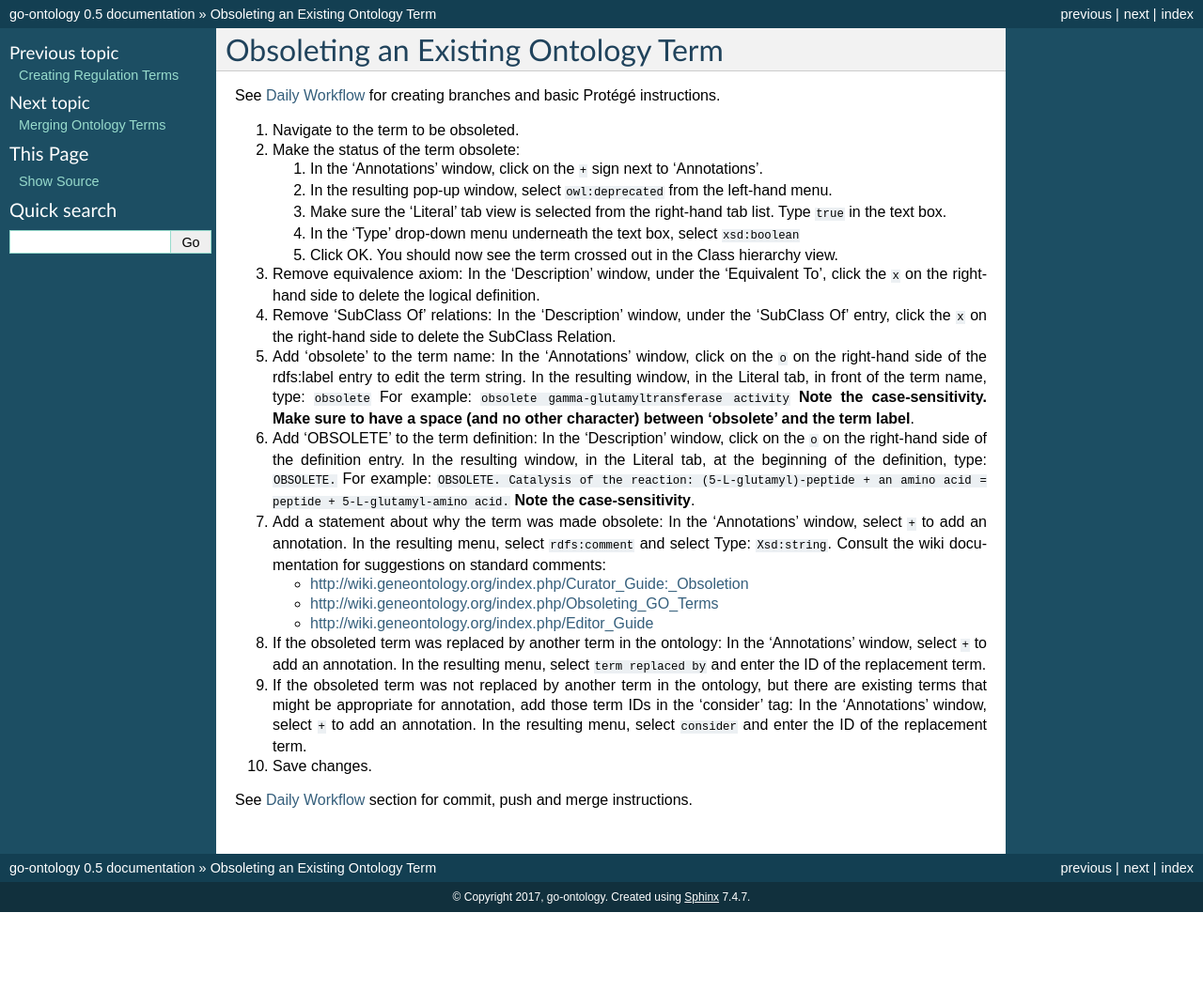
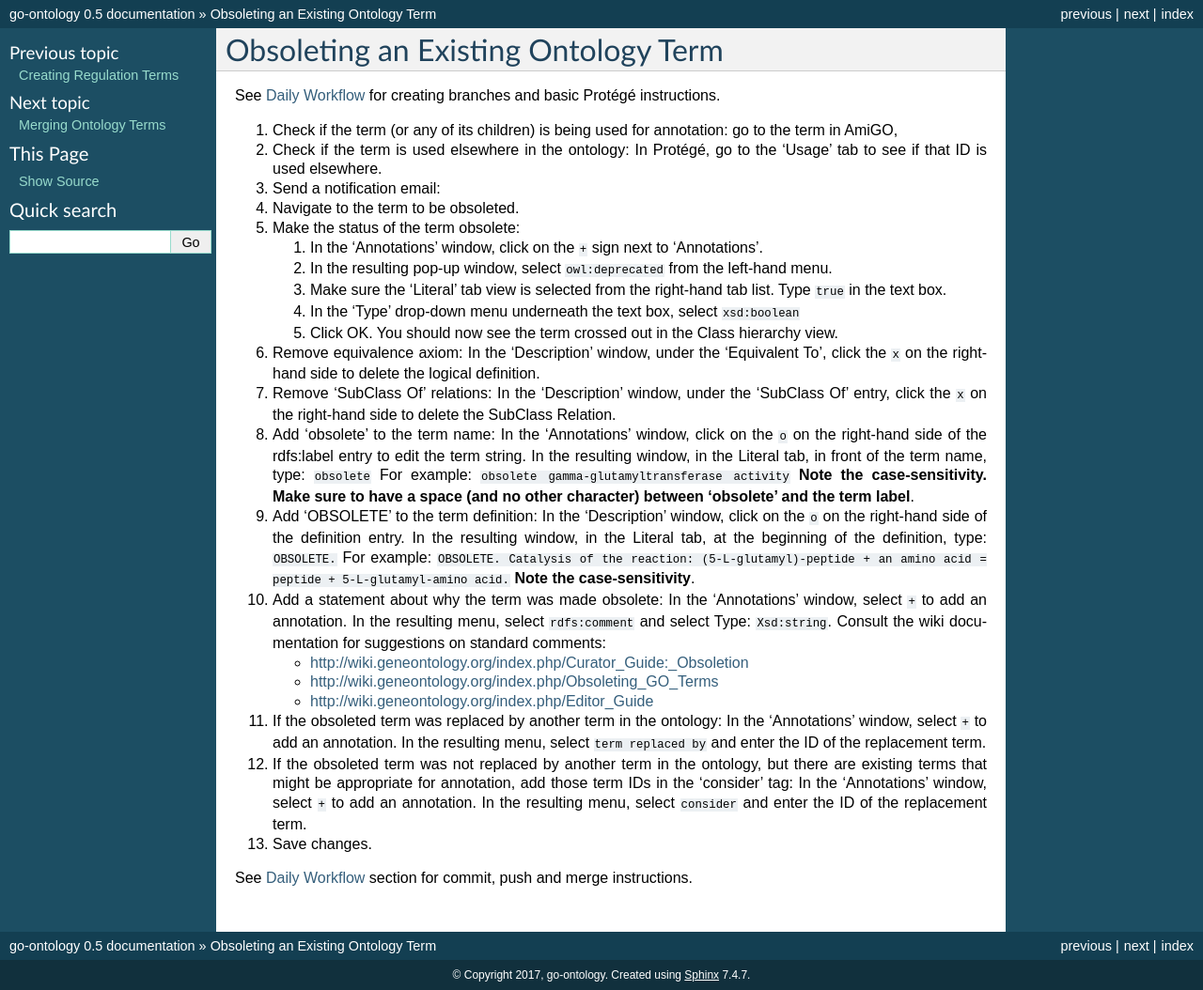
Before and after one commit to geneontology/go-ontology, a Sphinx documentation site: the page built from docs/ObsoleteTerm.md, in a window 1280 px wide. Shown: the whole page at 94% size. Built offline with Sphinx 7.4.7, drawn with Linux system fonts in a browser that asks for light colours; before the commit the page ends 971 px from its top, so only the background shows below that.

Commit message:
Update ObsoleteTerm.md
Added information about usage

```diff
--- a/docs/ObsoleteTerm.md
+++ b/docs/ObsoleteTerm.md
@@ -1,6 +1,12 @@
 # Obsoleting an Existing Ontology Term
 
 See [Daily Workflow](http://go-ontology.readthedocs.io/en/latest/Installgit.html#daily-workflow-updating-with-git-pull) for creating branches and basic Protégé instructions.
+
+0. Check if the term (or any of its children) is being used for annotation: go to the term in AmiGO,
+
+00. Check if the term is used elsewhere in the ontology: In Protégé, go to the 'Usage' tab to see if that ID is used elsewhere.
+
+000. Send a notification email:
 
 1. Navigate to the term to be obsoleted.
 
```
